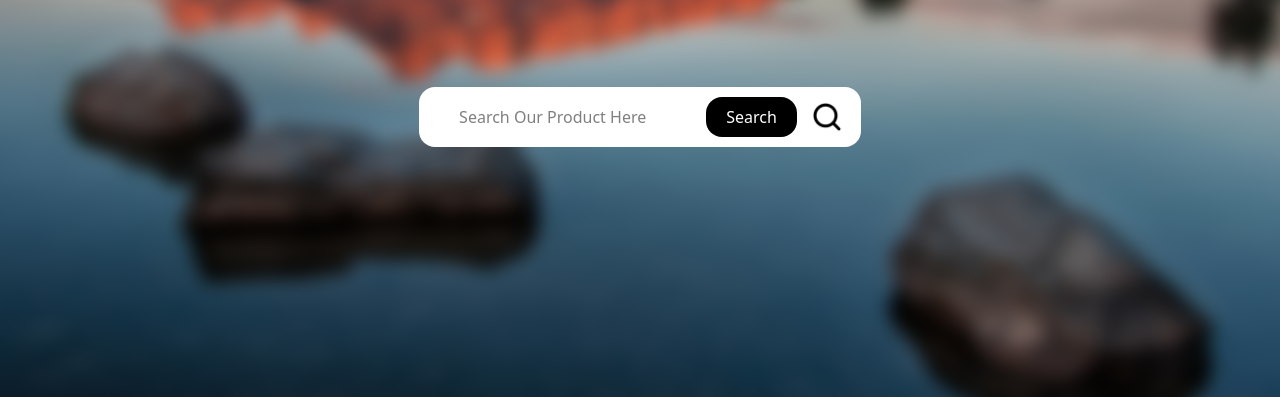
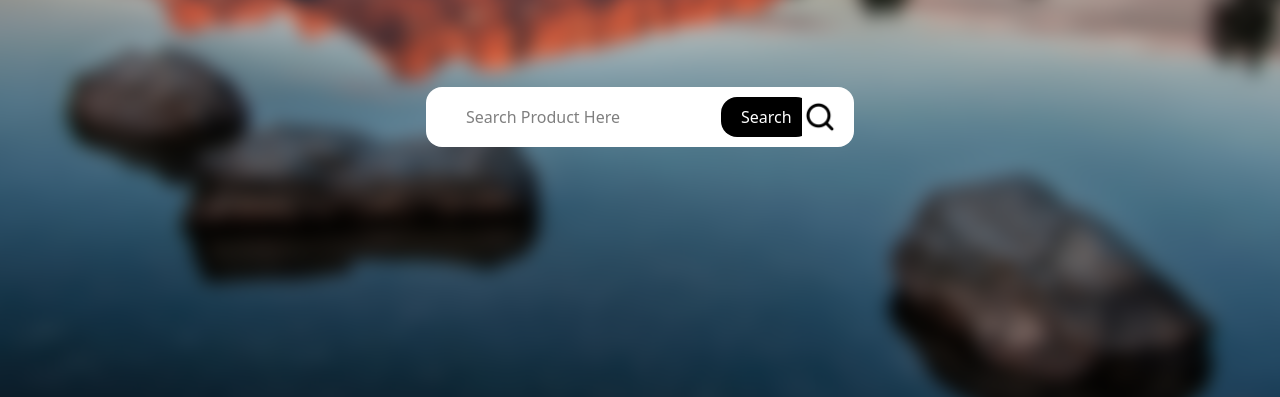
Before and after one commit to Attir29/pertemuan-js-7, a plain HTML site: page index.html in a window 1280 px wide. Both pictures are taken after a click on the picture 639 px from the left and 520 px from the top of the page. Shown: the part 403-800 px from the top of the page. Drawn offline with nearby package versions, Linux system fonts and the light colour scheme.

Commit message:
anjayMabar

```diff
--- a/index.html
+++ b/index.html
@@ -8,15 +8,14 @@
     <title>Document</title>
     <style>
         .input-container {
-            visibility: hidden;
             width: 0;
             padding: 0;
+            overflow: hidden;
             transition: all 300ms ease;
         }
 
         .active {
-            visibility: visible;
-            width: auto;
+            width: 360px;
             padding: 12px;
         }
     </style>
@@ -38,9 +37,9 @@
             </div>
 
             <div class="bg-white w-fit h-15 rounded-2xl mt-30 p-4 flex items-center ">
-                <div class="input-container">
+                <div class="input-container flex items-center gap-3">
                     <input type="search" name="" id="" class="bg-white w-fill h-15 rounded-2xl p-3"
-                        placeholder="Search Our Product Here">
+                        placeholder="Search Product Here">
                     <button class="bg-black text-white py-2 px-5 rounded-2xl">Search</button>
                 </div>
 
```
